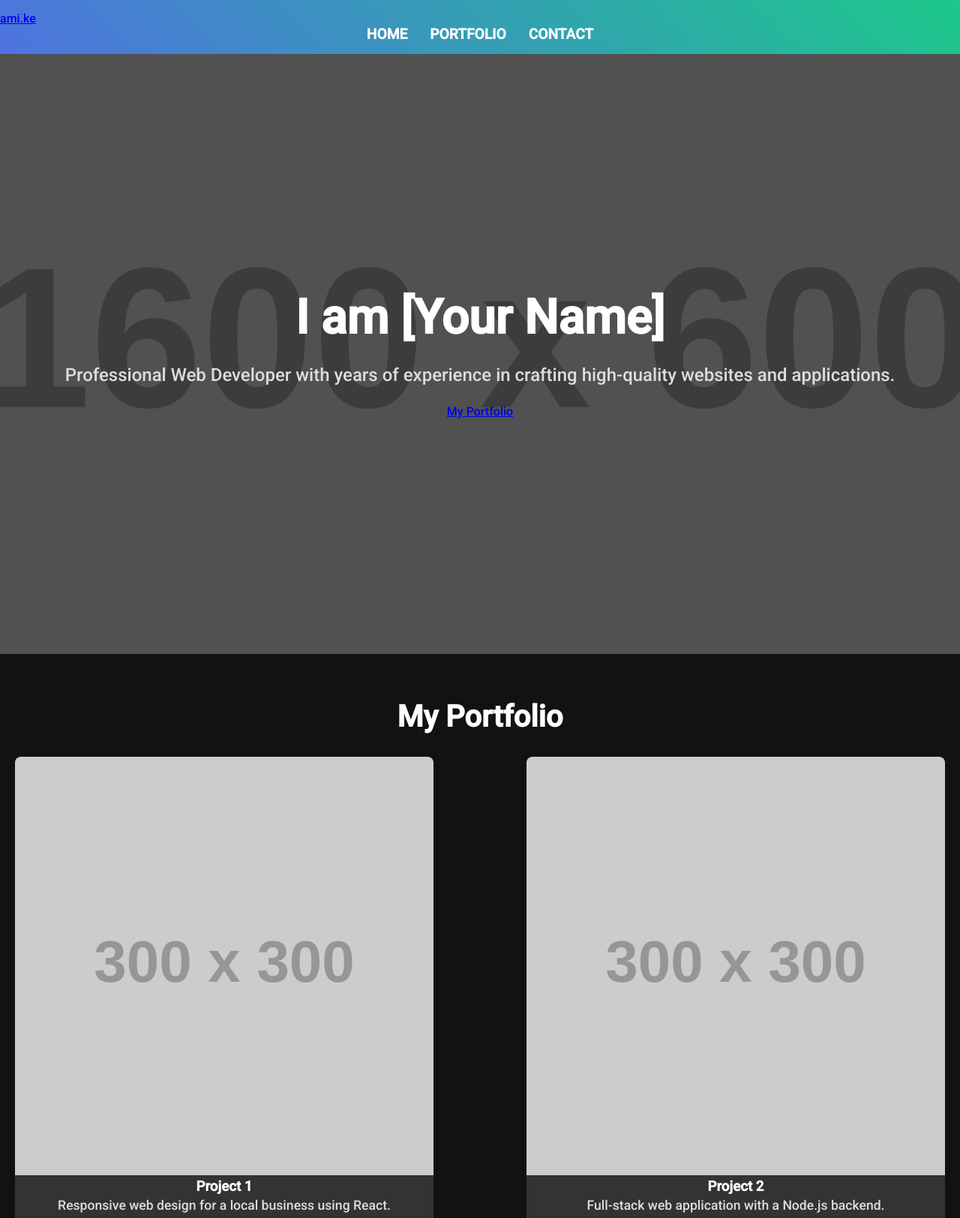
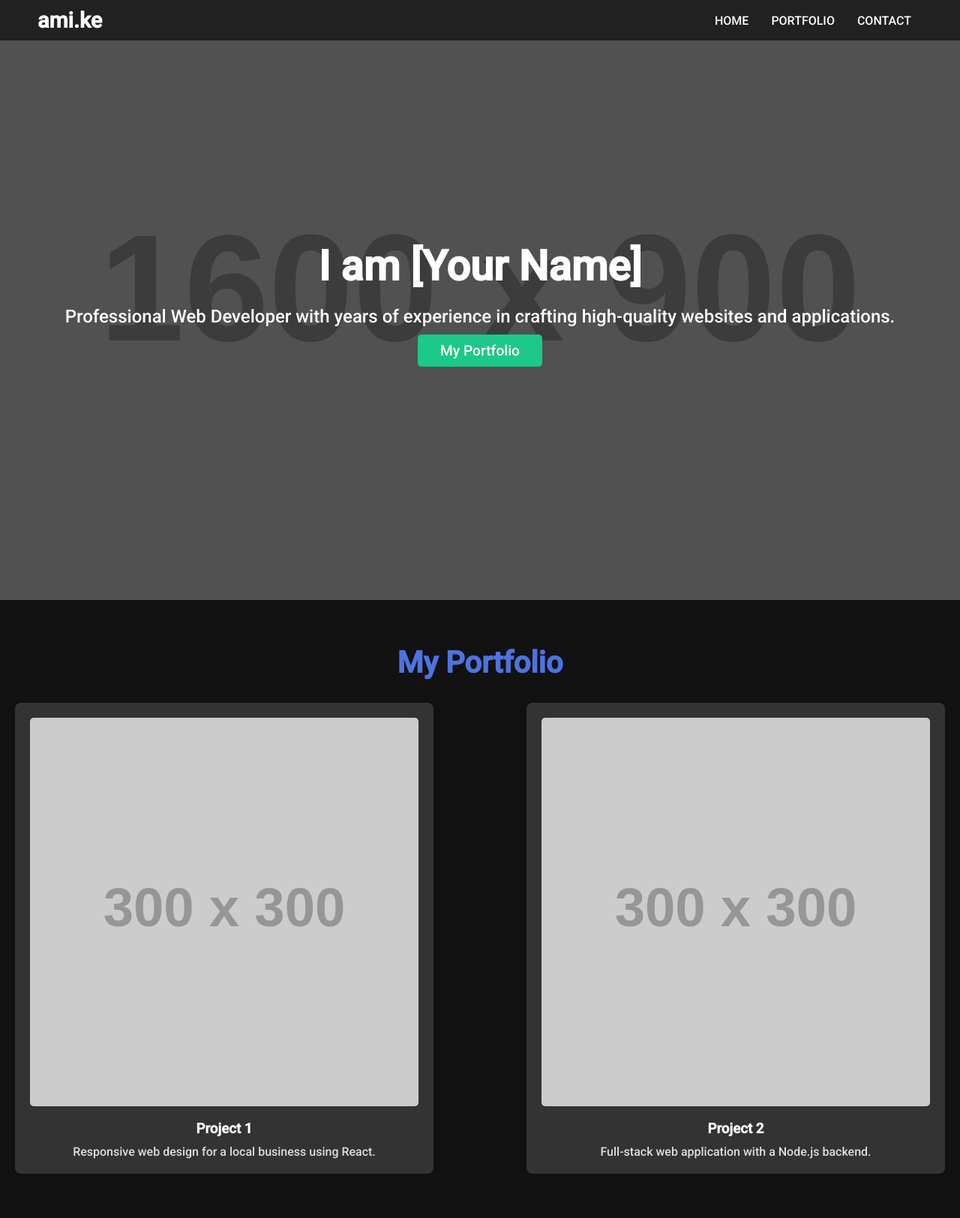
Before and after one commit to touhidrahat/personal-website, a plain HTML site: page index.html in a window 1280 px wide. Shown: the top 1624 px of the page at 75% size. Drawn offline with Linux system fonts and the light colour scheme; placeholder pictures from the web are drawn by us.

Commit message:
Update styles.css

```diff
--- a/styles.css
+++ b/styles.css
@@ -7,23 +7,38 @@
 
 body {
     font-family: 'Roboto', sans-serif;
-    background: #121212;
+    background-color: #121212;
     color: white;
 }
 
 /* Navbar */
 nav {
-    background: linear-gradient(45deg, #4e73df, #1cc88a);
-    padding: 15px 0;
-    position: sticky;
+    position: fixed;
     top: 0;
+    left: 0;
+    right: 0;
+    background-color: #212121;
+    padding: 10px 0;
     z-index: 100;
 }
 
+.nav-container {
+    display: flex;
+    justify-content: space-between;
+    align-items: center;
+    padding: 0 50px;
+}
+
+.nav-container .logo {
+    color: #fff;
+    font-size: 1.8em;
+    font-weight: bold;
+    text-decoration: none;
+}
+
 nav ul {
+    list-style-type: none;
     display: flex;
-    justify-content: center;
-    list-style-type: none;
 }
 
 nav ul li {
@@ -33,8 +48,7 @@ nav ul li {
 nav ul li a {
     color: white;
     text-decoration: none;
-    font-weight: bold;
-    font-size: 1.2em;
+    font-size: 1em;
     text-transform: uppercase;
 }
 
@@ -46,7 +60,8 @@ nav ul li a:hover {
 .hero {
     position: relative;
     height: 100vh;
-    background: url('https://via.placeholder.com/1600x600') no-repeat center center/cover;
+    background: url('https://via.placeholder.com/1600x900') no-repeat center center/cover;
+    background-size: cover;
     display: flex;
     justify-content: center;
     align-items: center;
@@ -62,42 +77,48 @@ nav ul li a:hover {
     display: flex;
     justify-content: center;
     align-items: center;
+    text-align: center;
 }
 
-.hero-content {
-    text-align: center;
+.hero-content h1 {
+    font-size: 3.5em;
+    font-weight: bold;
     color: white;
+    margin-bottom: 20px;
 }
 
-.hero h1 {
-    font-size: 4em;
-    font-weight: bold;
+.hero-content p {
+    font-size: 1.5em;
+    color: white;
+    margin-bottom: 20px;
 }
 
-.hero p {
-    font-size: 1.5em;
-    margin-top: 20px;
+.cta-button {
+    background-color: #1cc88a;
+    color: white;
+    padding: 10px 30px;
+    border: none;
+    border-radius: 5px;
+    text-decoration: none;
+    font-size: 1.2em;
 }
 
-/* Section Styling */
-section {
+.cta-button:hover {
+    background-color: #4e73df;
+}
+
+/* Portfolio Section */
+.section-padding {
     padding: 60px 20px;
     text-align: center;
 }
 
 h2 {
     font-size: 2.5em;
+    color: #4e73df;
     margin-bottom: 30px;
 }
 
-section p {
-    font-size: 1.1em;
-    line-height: 1.6;
-    margin-bottom: 20px;
-    color: #ddd;
-}
-
-/* Portfolio Section */
 .portfolio-container {
     display: flex;
     justify-content: space-between;
@@ -106,58 +127,27 @@ section p {
 }
 
 .portfolio-item {
-    position: relative;
+    background-color: #333;
+    padding: 20px;
     width: 45%;
-    background-color: #333;
     border-radius: 8px;
-    box-shadow: 0 4px 10px rgba(0,0,0,0.1);
-    overflow: hidden;
+    box-shadow: 0 2px 6px rgba(0,0,0,0.1);
+    margin-bottom: 20px;
+    text-align: center;
 }
 
 .portfolio-item img {
     width: 100%;
-    transition: transform 0.3s ease;
+    border-radius: 5px;
+    margin-bottom: 15px;
 }
 
-.portfolio-hover {
-    position: absolute;
-    top: 0;
-    left: 0;
-    right: 0;
-    bottom: 0;
-    background-color: rgba(0, 0, 0, 0.6);
-    color: white;
-    padding: 20px;
-    display: flex;
-    flex-direction: column;
-    justify-content: center;
-    align-items: center;
-    opacity: 0;
-    transition: opacity 0.3s ease;
-}
-
-.portfolio-item:hover img {
-    transform: scale(1.1);
-}
-
-.portfolio-item:hover .portfolio-hover {
-    opacity: 1;
-}
-
-/* Blog Section */
-.blog-post {
-    background-color: #333;
-    padding: 20px;
-    margin-bottom: 20px;
-    border-radius: 8px;
-}
-
-.blog-post h3 {
-    color: #4e73df;
+.portfolio-item h3 {
+    color: #fff;
     margin-bottom: 10px;
 }
 
-.blog-post p {
+.portfolio-item p {
     color: #ddd;
 }
 
@@ -165,8 +155,8 @@ section p {
 form {
     max-width: 600px;
     margin: 0 auto;
-    background-color: #222;
-    padding: 30px;
+    background-color: #333;
+    padding: 20px;
     border-radius: 8px;
     box-shadow: 0 2px 6px rgba(0,0,0,0.1);
 }
@@ -174,6 +164,7 @@ form {
 form label {
     color: #ddd;
     margin-bottom: 8px;
+    font-size: 1.1em;
 }
 
 form input, form textarea {
@@ -182,7 +173,7 @@ form input, form textarea {
     margin-bottom: 18px;
     border: 1px solid #444;
     border-radius: 5px;
-    background-color: #333;
+    background-color: #222;
     color: white;
 }
 
@@ -200,12 +191,6 @@ form button:hover {
     background-color: #4e73df;
 }
 
-/* Hover Effects */
-.rounded-img {
-    border-radius: 10px;
-    margin-top: 20px;
-}
-
 /* Smooth Scroll */
 html {
     scroll-behavior: smooth;
@@ -216,4 +201,8 @@ html {
     .portfolio-container {
         flex-direction: column;
     }
+
+    .portfolio-item {
+        width: 100%;
+    }
 }
```
